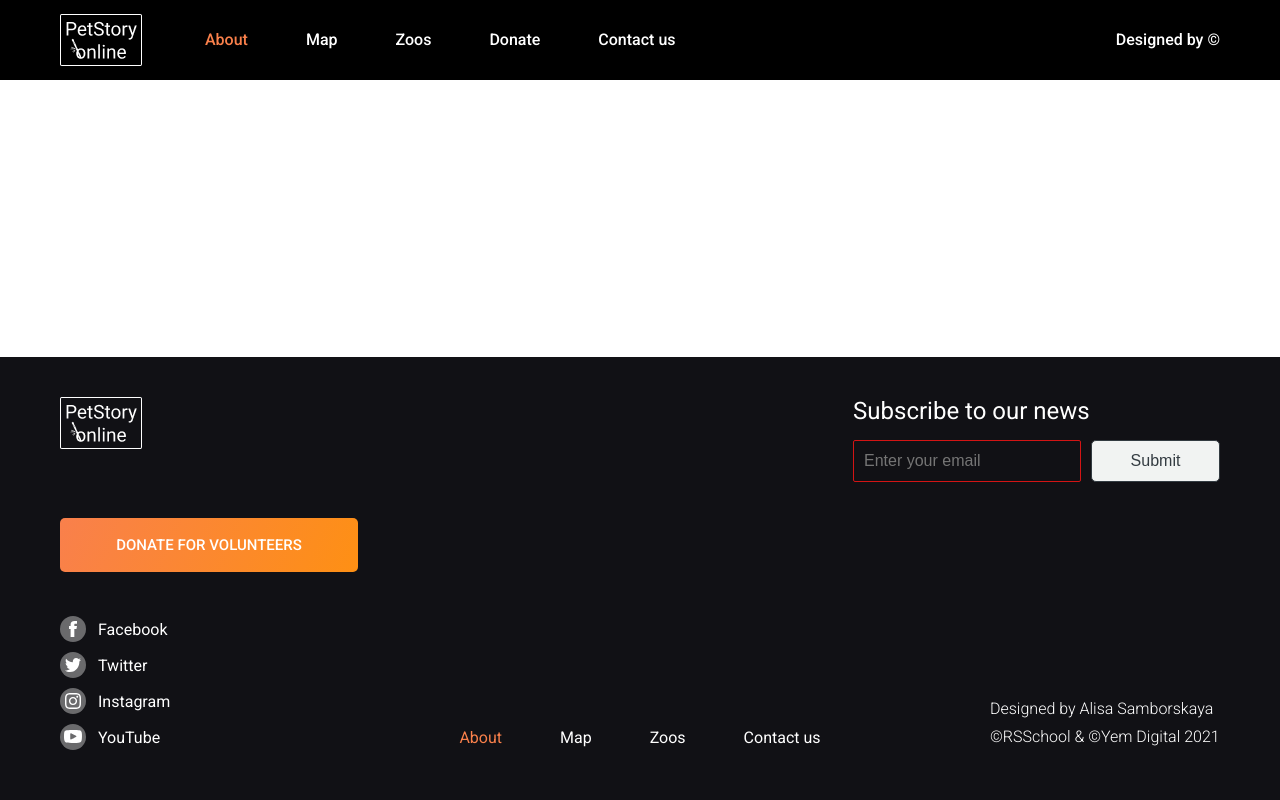
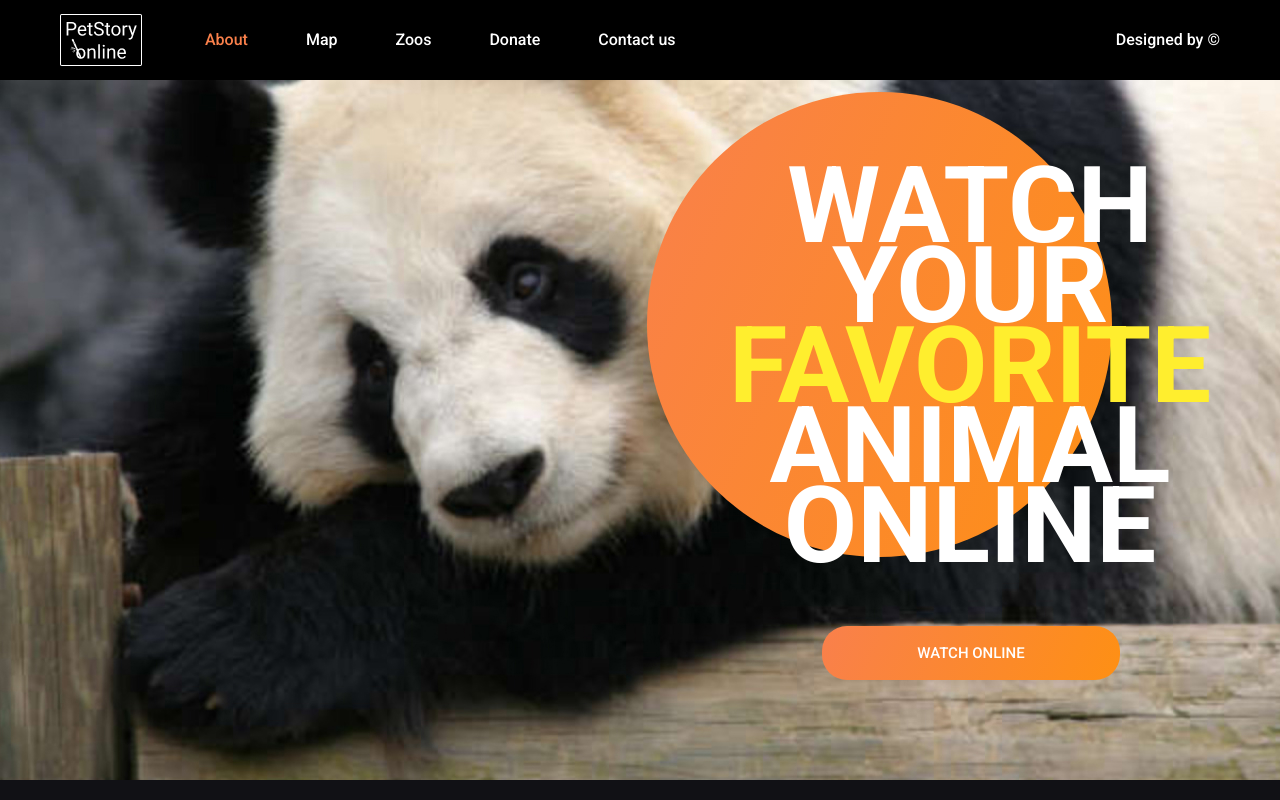
Before and after one commit to BatBB/rss-jsfe, a plain HTML site: page online-zoo/index.html in a window 1280 px wide. Shown: the top 800 px of the page. Drawn offline with Linux system fonts and the light colour scheme.

Commit message:
feat: section watch

```diff
--- a/online-zoo/index.html
+++ b/online-zoo/index.html
@@ -5,7 +5,7 @@
     <meta http-equiv="X-UA-Compatible" content="IE=edge" />
     <meta name="viewport" content="width=device-width, initial-scale=1.0" />
     <link rel="stylesheet" href="./scss/reset.css" />
-    <link rel="stylesheet" href="./scss/index.css" />
+    <link rel="stylesheet" href="./scss/main.css" />
     <link rel="preconnect" href="https://fonts.googleapis.com" />
     <link rel="preconnect" href="https://fonts.gstatic.com" crossorigin />
     <link
@@ -59,7 +59,17 @@
       </div>
     </header>
 
+    <main class="main">
+      <section class="watch">
+        <div class="container">
+          <div class="watch__inner">
+            <div class="watch__text">Watch your <span class="watch__text-yellow">favorite</span> animal online</div>
+            <a href="#" class="watch__button btn btn-1">watch online</a>
 
+          </div>
+        </div>
+      </section>
+    </main>
 
     <footer class="footer">
       <div class="container">
@@ -91,7 +101,9 @@
             </div>
           </div>
           <div class="footer__middle">
-            <a class="footer__button btn-2" href="./donate.html">donate for volunteers</a>
+            <a class="footer__button btn btn-2" href="./donate.html"
+              >donate for volunteers</a
+            >
           </div>
           <div class="footer__lower">
             <div class="footer__social">
--- a/online-zoo/scss/_global.scss
+++ b/online-zoo/scss/_global.scss
@@ -23,7 +23,7 @@ body {
   background-color: $black;
   font-weight: 500;
   color: $white;
-
+  z-index: 0;
   &__title {
     font-size: 0;
   }
@@ -74,7 +74,7 @@ body {
   }
 }
 
-.btn-2 {
+.btn {
   width: 298px;
   height: 54px;
   text-transform: uppercase;
@@ -82,12 +82,19 @@ body {
   font-size: 15px;
   font-weight: 500;
   line-height: 54px;
-  color: inherit;
+  color: $white;
   background: linear-gradient(113.96deg, #F9804B 1.49%, #FE9013 101.44%);
-  border-radius: 5px;
   &:hover {
     background: $btnHover;
   }
+}
+
+.btn-1 {
+  border-radius: 25px;
+}
+
+.btn-2 {
+  border-radius: 5px;
 }
 
 .subtitle {
--- a/online-zoo/scss/_var.scss
+++ b/online-zoo/scss/_var.scss
@@ -9,3 +9,4 @@ $textInputColor: #BDBDBD;
 $lightGray: #F1F3F2;
 $red: #D31414;
 $btnHover: #E47209;
+$yellow: #FFEE2E;
--- a/online-zoo/scss/index.scss
+++ /dev/null
@@ -1,2 +0,0 @@
-@import './var';
-@import './global';
--- /dev/null
+++ b/online-zoo/scss/main.scss
@@ -0,0 +1,52 @@
+@import './var';
+@import './global';
+
+.watch {
+  background: url(../assets/images/panda.jpg) center/cover no-repeat;
+
+  &__inner {
+    height: 780px;
+    margin-top: -80px;
+    display: flex;
+    flex-direction: column;
+    align-items: flex-end;
+  }
+
+  &__text {
+    width: 500px;
+    height: 400px;
+    margin-top: 166px;
+    margin-bottom: 60px;
+    position: relative;
+    z-index: 0;
+    font: {
+      weight: 700;
+      size: 106.496px;
+    }
+
+    line-height: 0.75;
+    text-align: center;
+    text-transform: uppercase;
+    color: $white;
+
+    &-yellow {
+      color: $yellow;
+    }
+
+    &::before {
+      content: '';
+      position: absolute;
+      bottom: 9px;
+      right: 108px;
+      width: 465px;
+      height: 465px;
+      border-radius: 50%;
+      background: linear-gradient(113.96deg, #F9804B 1.49%, #FE9013 101.44%);
+      z-index: -1;
+    }
+  }
+
+  &__button {
+    margin-right: 100px;
+  }
+}
```
Also changed, not shown: online-zoo/assets/images/panda.jpg (added), online-zoo/scss/main.css, 2 other files.
